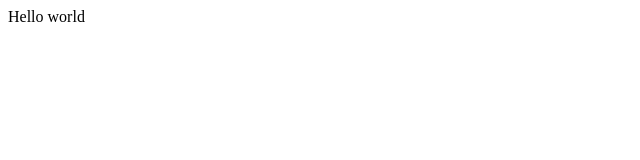
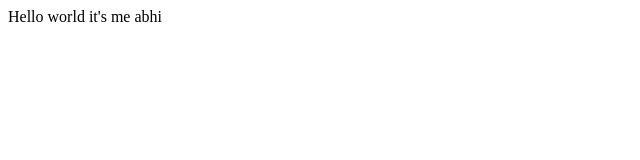
Before and after one commit to abhinabh7/demo-repo, a plain HTML site: page index.html in a window 1280 px wide. Shown: the full height of the page, 0-640 px from the left. Drawn offline with Linux system fonts and the light colour scheme.

Commit message:
add text

```diff
--- a/index.html
+++ b/index.html
@@ -1 +1 @@
-<p>Hello world</p>
+<p>Hello world  it's me abhi</p>
```
